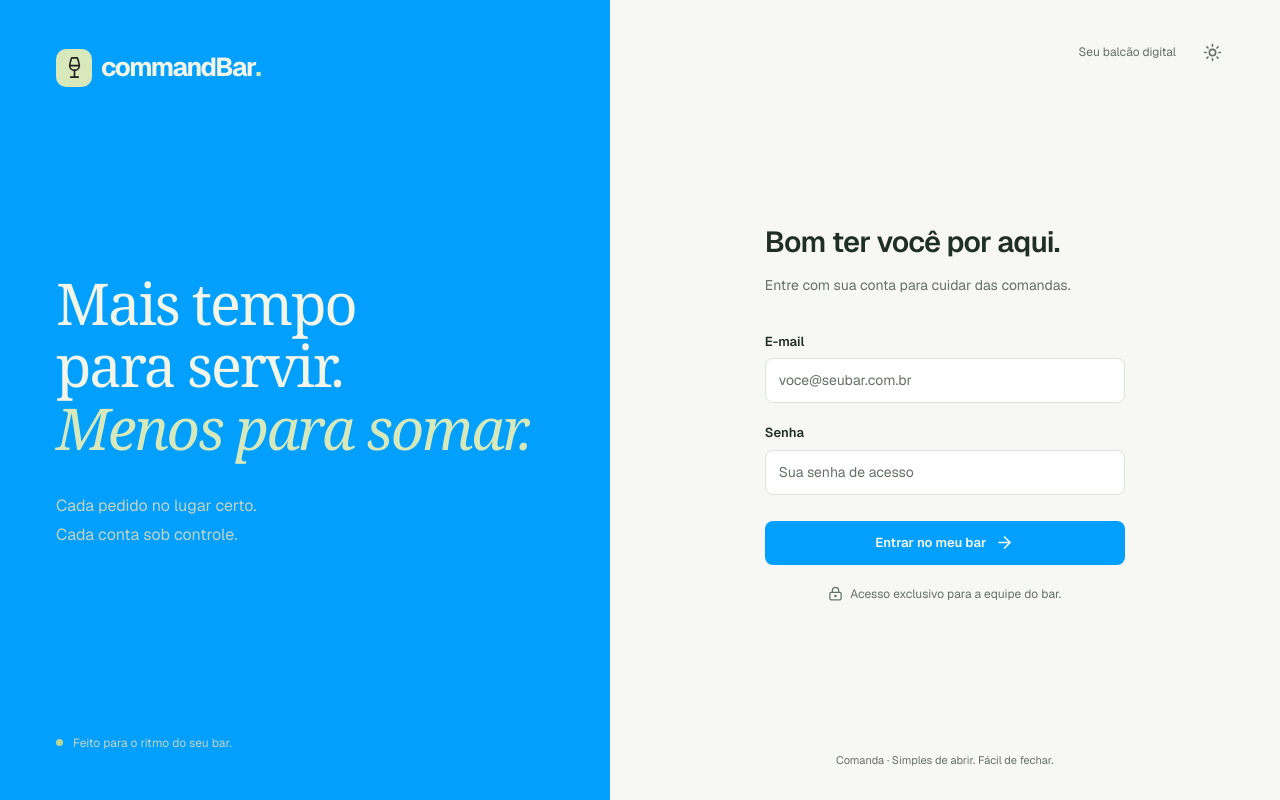
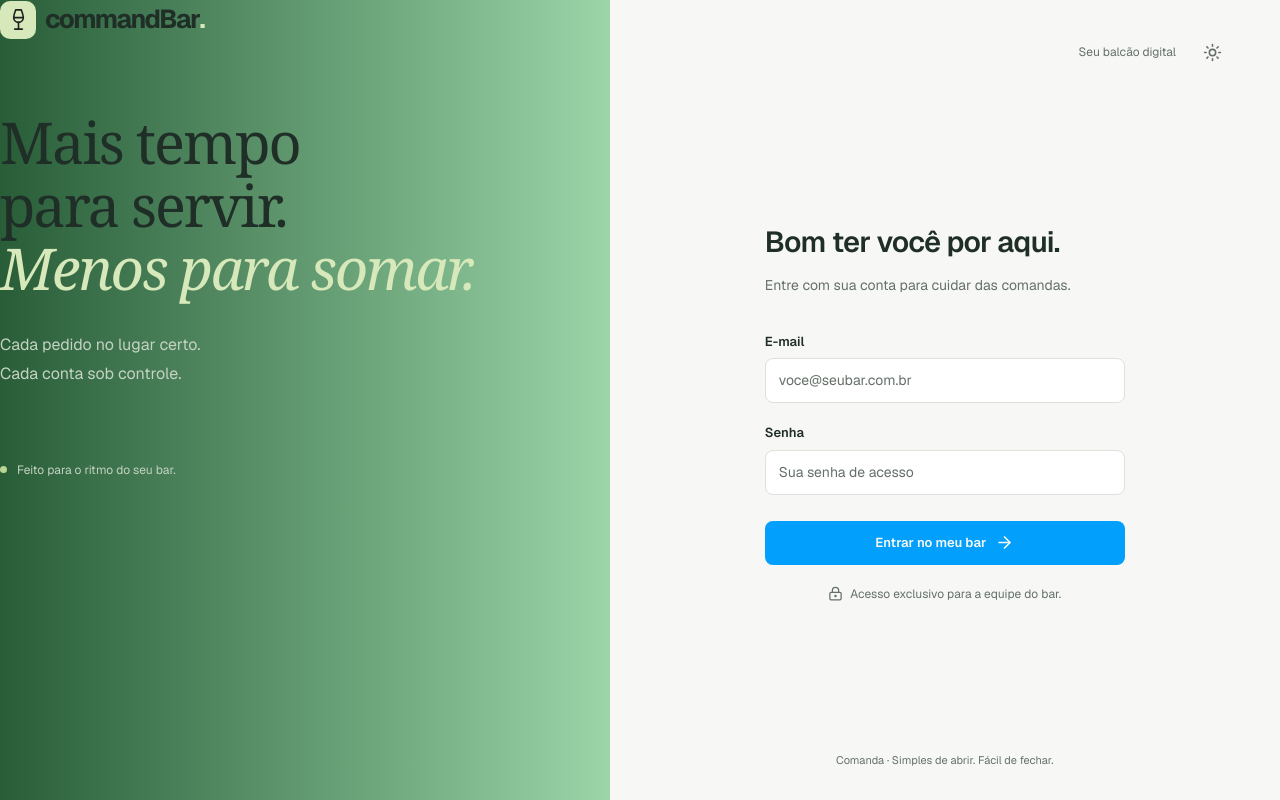
Before and after one commit to searomx/commandbar, a Next.js app: page /login in a window 1280 px wide. Built offline with nearby package versions, Linux system fonts and the light colour scheme; no server answers.

Commit message:
alteracao login-story

```diff
--- a/app/globals.css
+++ b/app/globals.css
@@ -100,7 +100,9 @@ h3 { font-size: 15px; font-weight: 600; }
 .offline-dot { background: var(--muted); }
 
 .login-page { display: grid; grid-template-columns: 1fr 1.1fr; min-height: 100dvh; }
-.login-story { background: #02a0fc; color: #f3f5e8; display: flex; flex-direction: column; justify-content: space-between; padding: 48px 56px; overflow: hidden; }
+/* .login-story { background: #02a0fc; color: #f3f5e8; display: flex; flex-direction: column; justify-content: space-between; padding: 48px 56px; overflow: hidden; } */
+.login-story { background: linear-gradient(to right,  #285d38 0%,#9bd5a8 100%,#9bd5a8 100%,#207cca 100%,#2989d8 100%,#9bd5a8 100%);
+ }
 .login-story .brand-mark { background: #d7e8ba; color: #202020; }
 .login-story .brand-dot { color: #d7e8ba; }
 .login-story-copy { padding: 72px 0; }
```
